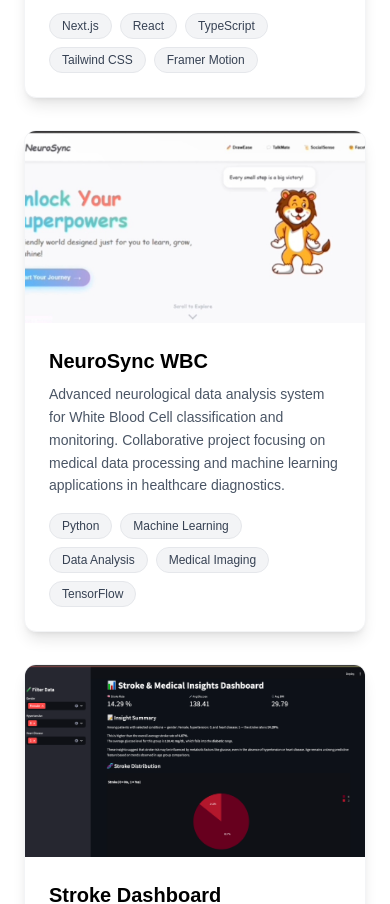
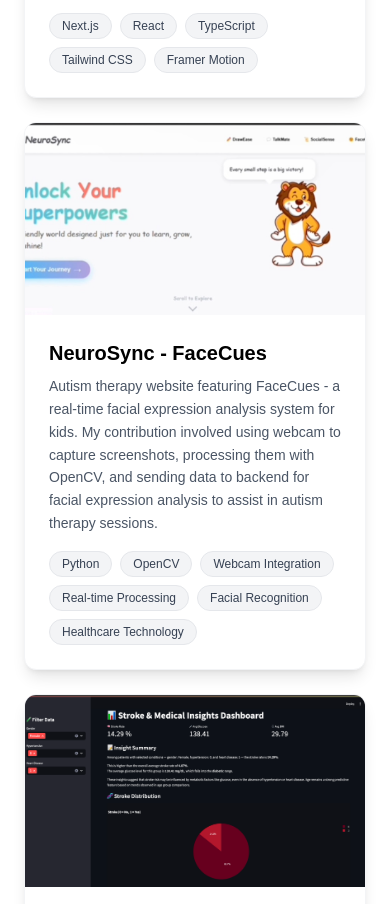
Before and after one commit to sayneeRavi/my-portfolio, a Next.js app: page / in a window 390 px wide. Shown: the part 6160-7064 px from the top of the page. Built offline with nearby package versions, Linux system fonts and the light colour scheme.

Commit message:
projects portion edited

```diff
--- a/src/components/ProjectCard.tsx
+++ b/src/components/ProjectCard.tsx
@@ -28,9 +28,7 @@ export default function ProjectCard({
       transition={{ duration: 0.6 }}
       viewport={{ once: true, amount: 0.3 }}
       whileHover={{ y: -8 }}
-      className={`group relative bg-white dark:bg-gray-900 rounded-xl shadow-lg hover:shadow-2xl transition-all duration-300 overflow-hidden border border-gray-100 dark:border-gray-700 ${
-        featured ? 'md:col-span-2' : ''
-      }`}
+      className="group relative bg-white dark:bg-gray-900 rounded-xl shadow-lg hover:shadow-2xl transition-all duration-300 overflow-hidden border border-gray-100 dark:border-gray-700 h-full flex flex-col"
     >
       {/* Project Image */}
       <div className="relative h-48 md:h-56 overflow-hidden">
@@ -86,17 +84,17 @@ export default function ProjectCard({
       </div>
 
       {/* Project Content */}
-      <div className="p-6">
+      <div className="p-6 flex-1 flex flex-col">
         <h3 className="text-xl font-semibold text-black dark:text-white mb-2 group-hover:text-blue-600 dark:group-hover:text-blue-400 transition-colors duration-300">
           {title}
         </h3>
 
-        <p className="text-gray-600 dark:text-gray-300 text-sm mb-4 leading-relaxed">
+        <p className="text-gray-600 dark:text-gray-300 text-sm mb-4 leading-relaxed flex-1">
           {description}
         </p>
 
         {/* Technologies */}
-        <div className="flex flex-wrap gap-2">
+        <div className="flex flex-wrap gap-2 mt-auto">
           {technologies.map((tech, index) => (
             <motion.span
               key={tech}
--- a/src/sections/Projects.tsx
+++ b/src/sections/Projects.tsx
@@ -15,10 +15,10 @@ export default function Projects() {
       featured: true
     },
     {
-      title: "NeuroSync WBC",
-      description: "Advanced neurological data analysis system for White Blood Cell classification and monitoring. Collaborative project focusing on medical data processing and machine learning applications in healthcare diagnostics.",
+      title: "NeuroSync - FaceCues",
+      description: "Autism therapy website featuring FaceCues - a real-time facial expression analysis system for kids. My contribution involved using webcam to capture screenshots, processing them with OpenCV, and sending data to backend for facial expression analysis to assist in autism therapy sessions.",
       image: "/NeuroSync.jpg",
-      technologies: ["Python", "Machine Learning", "Data Analysis", "Medical Imaging", "TensorFlow"],
+      technologies: ["Python", "OpenCV", "Webcam Integration", "Real-time Processing", "Facial Recognition", "Healthcare Technology"],
       liveUrl: "#",
       githubUrl: "https://github.com/Abinaya-Subramaniam/neurosync_WBC"
     },
@@ -32,25 +32,25 @@ export default function Projects() {
     },
     {
       title: "Green Care Assist",
-      description: "Innovative healthcare assistance application focused on providing green and sustainable healthcare solutions. Features user-friendly interface and comprehensive care management tools.",
+      description: "Innovative first-year hardware project at University of Moratuwa - an automated ornamental plant care system. Features environmental control with temperature, humidity, and soil moisture monitoring, Peltier devices for temperature control, customized lighting, and transparent design. Creates optimal growing conditions for rare and exotic plants with minimal user intervention.",
       image: "/Green care assist .jpg",
-      technologies: ["Healthcare Technology", "Sustainable Solutions", "User Interface", "Care Management"],
+      technologies: ["Hardware Design", "Environmental Control", "Peltier Devices", "IoT Sensors", "Automated Systems", "Plant Care Technology"],
       liveUrl: "#",
       githubUrl: "#"
     },
     {
-      title: "MIT Login System",
-      description: "Secure authentication system with modern login interface. Features robust security measures, user-friendly design, and efficient session management for educational institutions.",
+      title: "MITESP RMA Web Application",
+      description: "Enterprise-level Return Merchandise Authorization (RMA) web application for MITESP, streamlining hardware replacement processes with vendors like Oracle, Hitachi, Veritas, Huawei, and Cisco. My contributions included UI/UX design, full-stack development, authentication/authorization system, role-based access control (RBAC), and comprehensive CRUD operations for inventory management.",
       image: "/MIT login.JPG",
-      technologies: ["Authentication", "Security", "Web Development", "User Interface", "Session Management"],
+      technologies: ["React", "Spring Boot", "JWT Authentication", "SMTP", "RBAC", "Full-Stack Development", "UI/UX Design", "Enterprise Systems"],
       liveUrl: "#",
       githubUrl: "#"
     },
     {
       title: "TREK Adventure Platform",
-      description: "Adventure and trekking platform that connects outdoor enthusiasts with exciting trekking opportunities. Features interactive maps, booking system, and community features.",
+      description: "Adventure and trekking platform connecting outdoor enthusiasts with exciting trekking opportunities. My contribution focused on UI/UX design using Figma, creating intuitive user interfaces, wireframes, and design systems for the platform's interactive maps, booking system, and community features.",
       image: "/TREK.jpg",
-      technologies: ["Web Development", "Interactive Maps", "Booking System", "Community Platform", "Adventure Tech"],
+      technologies: ["Figma", "UI/UX Design", "Wireframing", "Design Systems", "User Interface Design", "Prototyping"],
       liveUrl: "#",
       githubUrl: "#"
     }
@@ -75,7 +75,7 @@ export default function Projects() {
         </motion.div>
 
         {/* Projects Grid */}
-        <div className="grid gap-8 md:grid-cols-2 lg:grid-cols-3">
+        <div className="grid gap-6 md:grid-cols-2 lg:grid-cols-3">
           {projects.map((project, index) => (
             <motion.div
               key={project.title}
@@ -83,7 +83,7 @@ export default function Projects() {
               whileInView={{ opacity: 1, y: 0 }}
               transition={{ duration: 0.6, delay: index * 0.1 }}
               viewport={{ once: true, amount: 0.2 }}
-              className={project.featured ? "md:col-span-2 lg:col-span-2" : ""}
+              className="h-full"
             >
               <ProjectCard
                 title={project.title}
```
